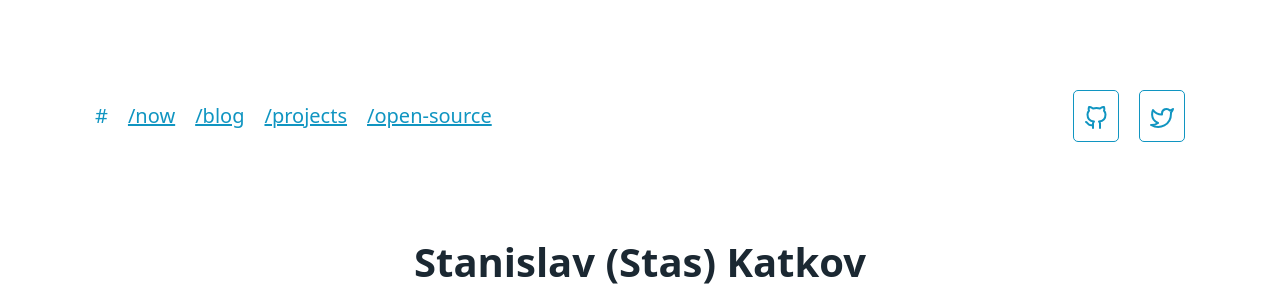
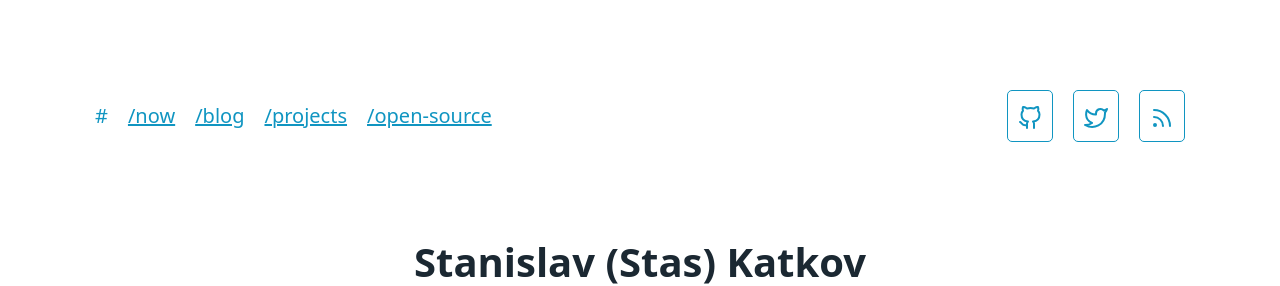
Before and after one commit to skatkov/skatkov.com, a Jekyll site: the page built from index.html, in a window 1280 px wide. Shown: the top 286 px of the page. Built offline with Jekyll 4.4.1, drawn with Linux system fonts in a browser that asks for light colours.

Commit message:
fixing feeds link and tighten layout

```diff
--- a/_includes/header.html
+++ b/_includes/header.html
@@ -10,16 +10,23 @@
         {% endfor %}
     </ul>
     <ul>
-        {% if site.author.github %}
-            <li><a role="button" class="outline"  href="https://github.com/skatkov" target="_blank">
+        <li>
+            <a role="button" class="outline"  href="https://github.com/skatkov" target="_blank">
                 <svg xmlns="http://www.w3.org/2000/svg" width="24" height="24" viewBox="0 0 24 24" fill="none" stroke="currentColor" stroke-width="2" stroke-linecap="round" stroke-linejoin="round" class="feather feather-github"><path d="M9 19c-5 1.5-5-2.5-7-3m14 6v-3.87a3.37 3.37 0 0 0-.94-2.61c3.14-.35 6.44-1.54 6.44-7A5.44 5.44 0 0 0 20 4.77 5.07 5.07 0 0 0 19.91 1S18.73.65 16 2.48a13.38 13.38 0 0 0-7 0C6.27.65 5.09 1 5.09 1A5.07 5.07 0 0 0 5 4.77a5.44 5.44 0 0 0-1.5 3.78c0 5.42 3.3 6.61 6.44 7A3.37 3.37 0 0 0 9 18.13V22"></path></svg>
-            </a></li>
-        {% endif %}
+            </a>
+        </li>
 
-        {% if site.author.twitter %}
-            <li><a role="button" class="outline" href="https://twitter.com/{{ site.author.twitter }}" target="_blank">
+        <li>
+            <a role="button" class="outline" href="https://twitter.com/{{ site.author.twitter }}" target="_blank">
                 <svg xmlns="http://www.w3.org/2000/svg" width="24" height="24" viewBox="0 0 24 24" fill="none" stroke="currentColor" stroke-width="2" stroke-linecap="round" stroke-linejoin="round" class="feather feather-twitter"><path d="M23 3a10.9 10.9 0 0 1-3.14 1.53 4.48 4.48 0 0 0-7.86 3v1A10.66 10.66 0 0 1 3 4s-4 9 5 13a11.64 11.64 0 0 1-7 2c9 5 20 0 20-11.5a4.5 4.5 0 0 0-.08-.83A7.72 7.72 0 0 0 23 3z"></path></svg>
-            </a></li>
-        {% endif %}
+            </a>
+        </li>
+
+        <li>
+            <a role="button" class="outline" href="{{'/feed.xml' | prepend: site.baseurl | prepend: site.url}}" target="_blank">
+                <svg xmlns="http://www.w3.org/2000/svg" width="24" height="24" viewBox="0 0 24 24" fill="none" stroke="currentColor" stroke-width="2" stroke-linecap="round" stroke-linejoin="round" class="feather feather-rss"><path d="M4 11a9 9 0 0 1 9 9"></path><path d="M4 4a16 16 0 0 1 16 16"></path><circle cx="5" cy="19" r="1"></circle></svg>
+            </a>
+        </li>
+
     </ul>
 </nav>
--- a/css/main.css
+++ b/css/main.css
@@ -19,3 +19,7 @@ h1 {
 article {
     margin: 0;
 }
+
+.container {
+    padding: 1 rem !important;
+}
```
